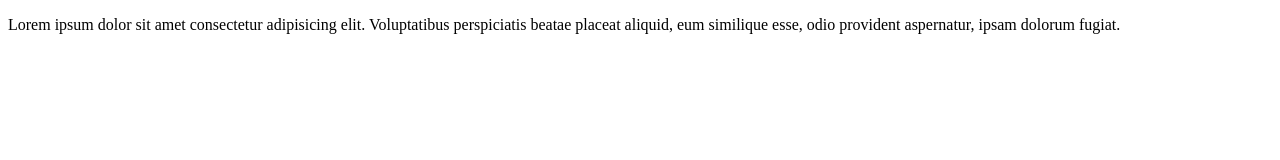
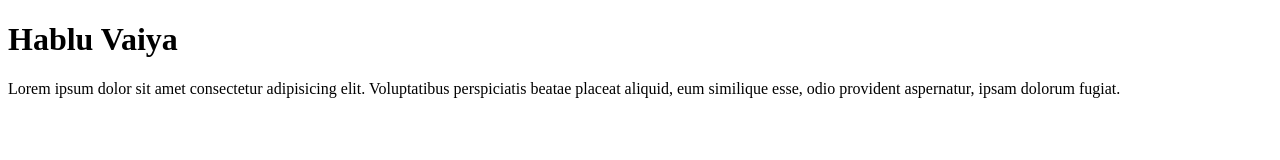
Before and after one commit to golamrabbanizaid/02, a plain HTML site: page index.html in a window 1280 px wide. Drawn offline with Linux system fonts and the light colour scheme.

Commit message:
Update index.html

```diff
--- a/index.html
+++ b/index.html
@@ -7,6 +7,7 @@
     <title>Document</title>
 </head>
 <body>
+    <h1>Hablu Vaiya</h1>
    <p>Lorem ipsum dolor sit amet consectetur adipisicing elit. Voluptatibus perspiciatis beatae placeat aliquid, eum similique esse, odio provident aspernatur, ipsam dolorum fugiat.</p>
 </body>
 </html>
```
